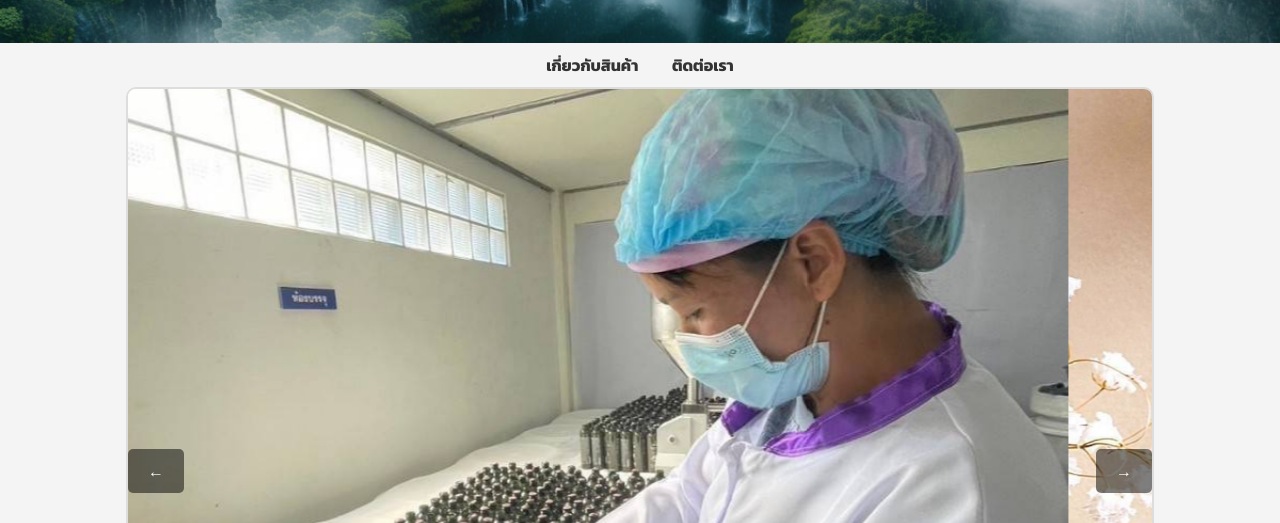
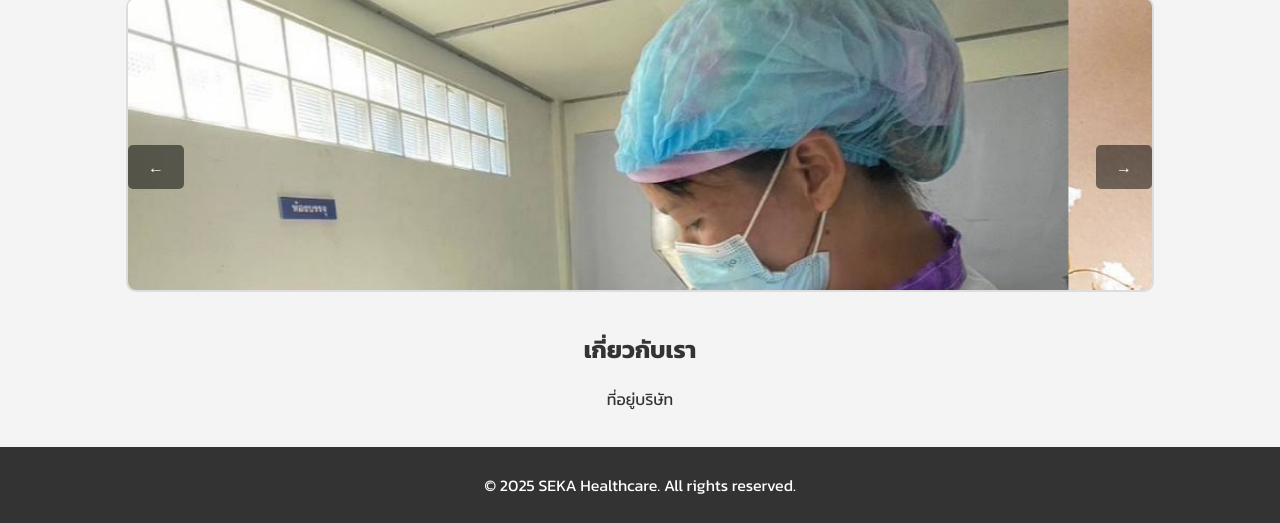
Before and after one commit to plarhellme/SEKA, a plain HTML site: page index.html in a window 1280 px wide. Shown: the part 277-800 px from the top of the page. Drawn offline with Linux system fonts and the light colour scheme.

Commit message:
fix a description on container disappear (6)

```diff
--- a/styles.css
+++ b/styles.css
@@ -1,5 +1,9 @@
 html {
     scroll-behavior: smooth;
+}
+
+html, body {
+    height: 100%; /* Ensure the body takes up the full height of the viewport */
 }
 
 .kanit-thin {
@@ -115,9 +119,11 @@ html {
 body {
     font-family: 'Kanit', sans-serif; /* Replace 'Sarabun' with your desired font */
     margin: 0;
-    padding: 0;
+    padding: 0 0 50px 0; /* Add padding to the bottom to accommodate the footer */
     background-color: #f4f4f4;
     color: #333;
+    display: flex;
+    flex-direction: column;
 }
 
 /* Ensure headers and other elements inherit the font */
@@ -158,9 +164,9 @@ footer {
     color: #fff;
     text-align: center;
     padding: 10px 0;
-    position: relative;
-    bottom: 0;
+    position: relative; /* Ensure it does not overlap content */
     width: 100%;
+    margin-top: auto; /* Push it to the bottom if using flexbox */
 }
 
 /* Carousel Styles */
```
